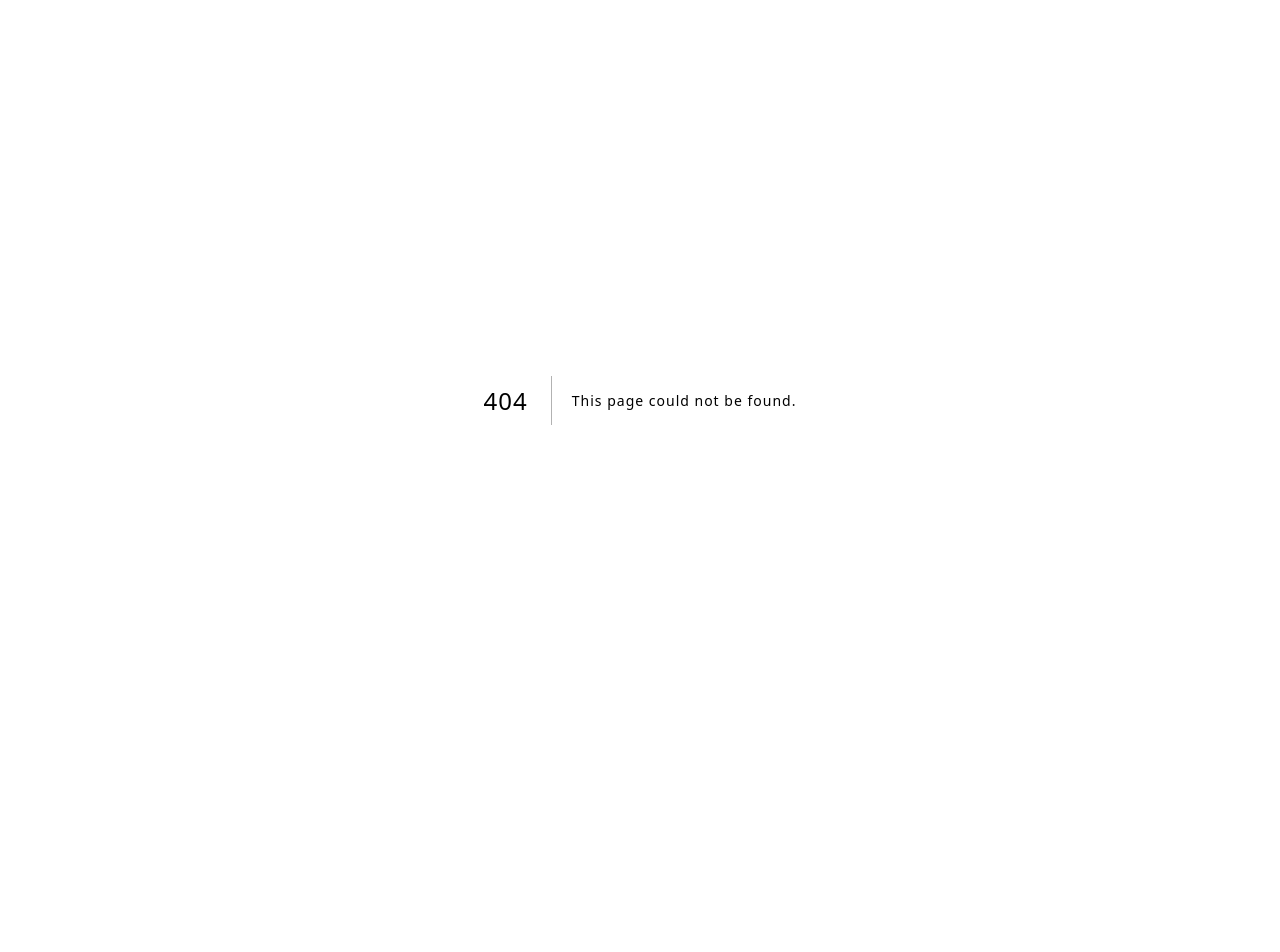
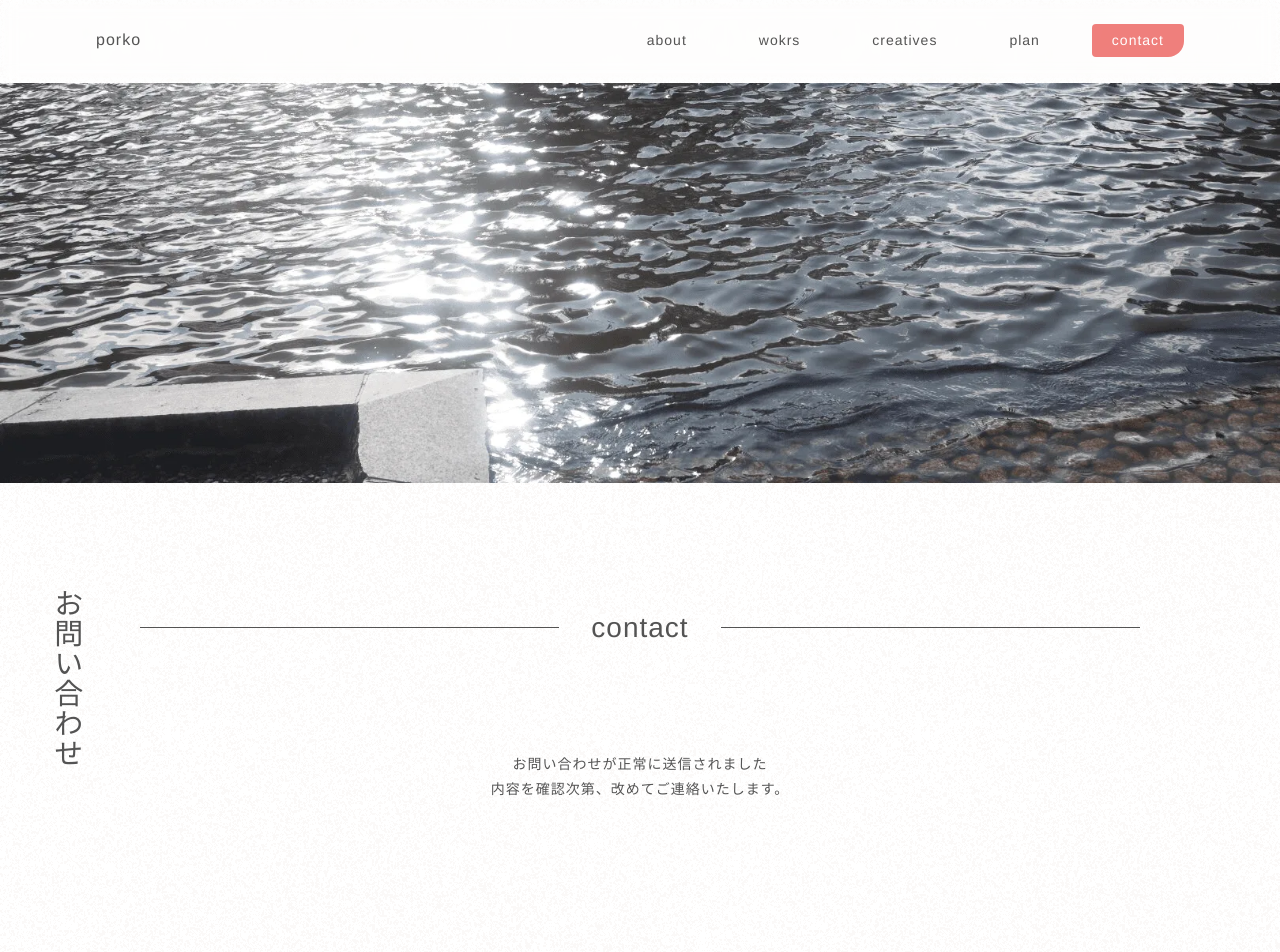
Before and after one commit to kaikojima05/porko, a Next.js app: page /contact/success in a window 1280 px wide. Before the commit this address had no page. Shown: the top 952 px of the page. Before the commit the page ends 800 px from the top, so only its background shows below. Built offline with nearby package versions, Linux system fonts and the light colour scheme.

Commit message:
contact の送信完了ページ追加

```diff
--- /dev/null
+++ b/pages/contact/success/index.tsx
@@ -0,0 +1,43 @@
+import classNames from "classnames";
+import Body from "@/ui/base/body";
+import Section from "@/ui/base/section";
+
+export default function Contact() {
+  return (
+    <>
+      <Body
+        heading="contact"
+        src="/images/hero_contact.webp"
+        whats={
+          <>
+            <span className="opacity-0">お</span>
+            <span className="opacity-0">問</span>
+            <span className="opacity-0">い</span>
+            <span className="opacity-0">合</span>
+            <span className="opacity-0">わ</span>
+            <span className="opacity-0">せ</span>
+          </>
+        }
+      >
+        <Section isTopMargin={false}>
+          <div
+            className={classNames(
+              "flex justify-center items-start h-[15vh]",
+              "md:h-[20vh]",
+              "lg:h-[25vh]",
+              "xl:h-[30vh]"
+            )}
+          >
+            <div className="text-center">
+              <p>
+                お問い合わせが正常に送信されました
+                <br />
+                内容を確認次第、改めてご連絡いたします。
+              </p>
+            </div>
+          </div>
+        </Section>
+      </Body>
+    </>
+  );
+}
```
